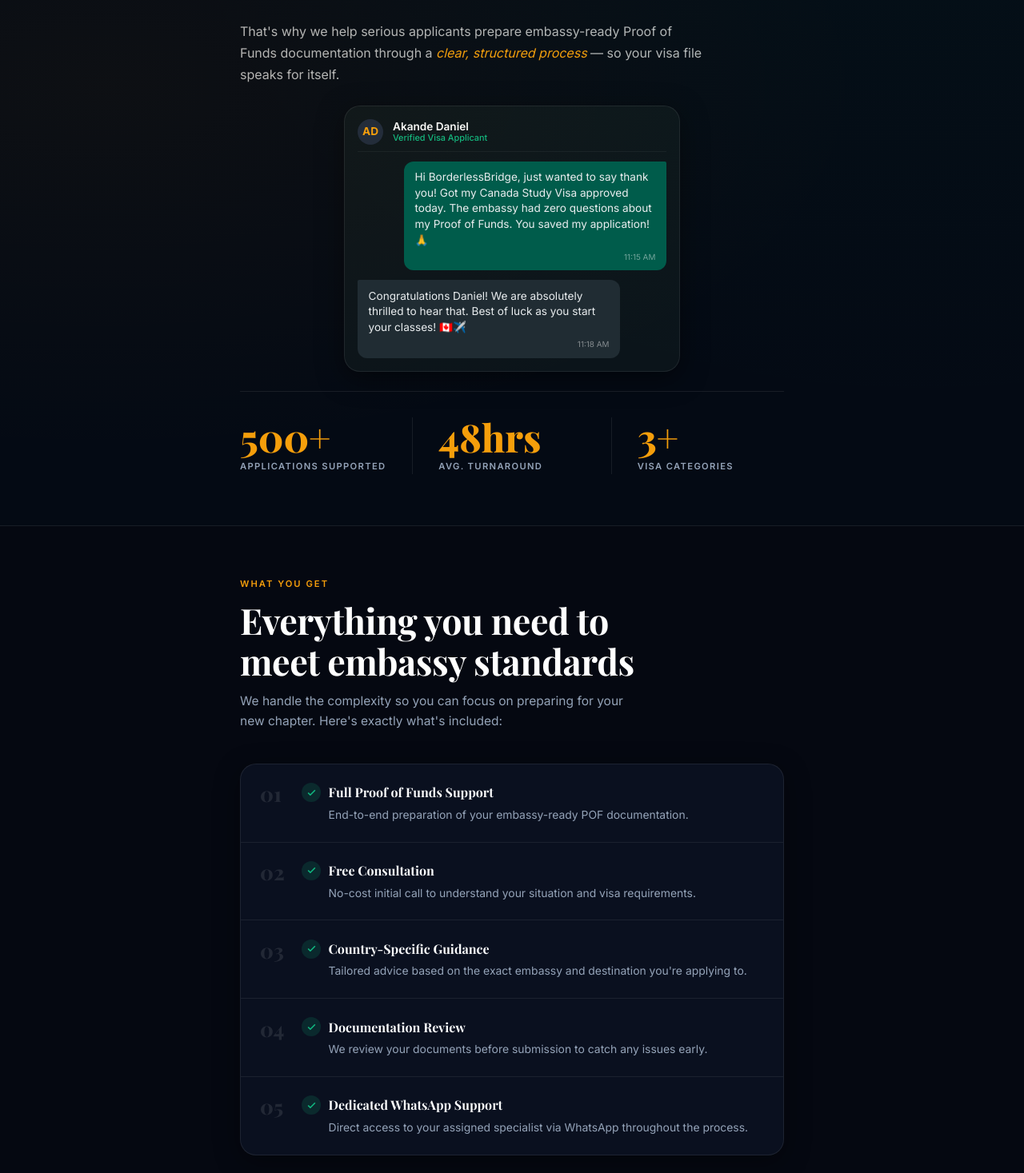
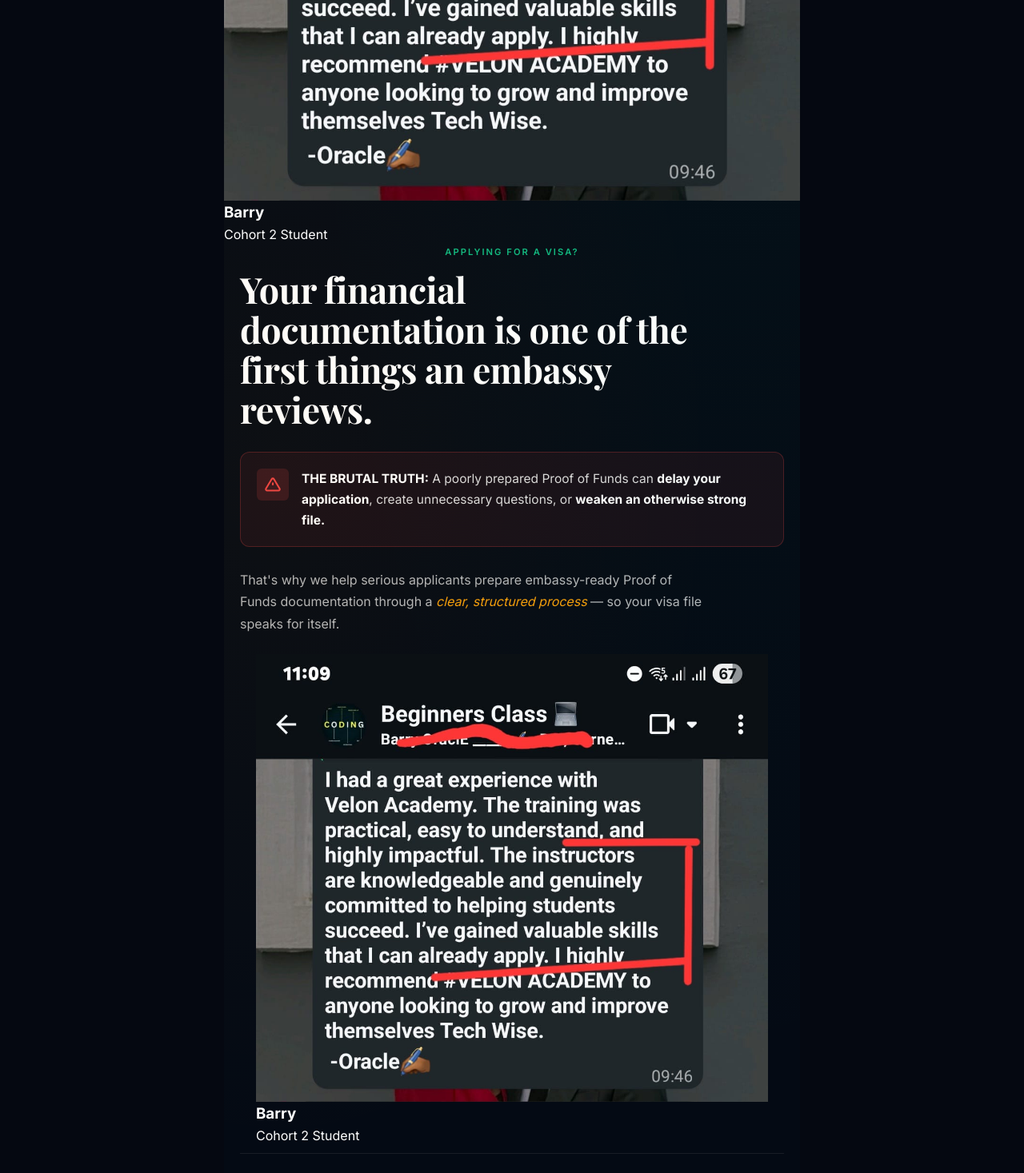
Before and after one commit to omidoyin/borderlessbridge_pof_eligibility_site, a Next.js app in the folder frontend/: page / in a window 1280 px wide. Shown: the part 2000-3467 px from the top of the page at 80% size. Built offline with nearby package versions, Linux system fonts and the light colour scheme; no server answers; a web font is replaced by a local one.

Commit message:
Added sample review images

```diff
--- a/frontend/components/RealitySection.tsx
+++ b/frontend/components/RealitySection.tsx
@@ -1,8 +1,20 @@
+'use client'
 import styles from "./RealitySection.module.css";
+import Image from "next/image";
 
 export default function RealitySection() {
   return (
-    <section className={`section-dark ${styles.section}`}>
+    <section className={`section-dark ${styles.section} container`}>
+        <div className="md:w-1/2 relative bg-slate-100 h-full">
+              <img src="/Testimonial_Barry.jpeg" alt="Lead Trainer Omidoyin Ayodeji" className=" inset-0 w-full h-full object-cover" onError={(e) => { e.currentTarget.src = "https://i.pravatar.cc/300?u=ayodeji" }} />
+              <div className="absolute inset-x-0 bottom-0 bg-gradient-to-t from-slate-900 via-slate-900/60 to-transparent p-6 text-white">
+                 <h3 className="text-xl font-serif font-black leading-tight uppercase">Barry</h3>
+                 <p className="text-orange-500 font-black uppercase tracking-widest text-[9px]">Cohort 2 Student</p>
+              </div>
+           </div>
+
+
+
       <div className="container">
         <span className={`eyebrow eyebrow-green text-center `} style={{ display: "block" }}>
           Applying for a Visa?
@@ -34,7 +46,7 @@
         </p>
 
         {/* Real Client Proof — WhatsApp Screenshot Mockup */}
-        <div className="wa-chat-mockup">
+        {/* <div className="wa-chat-mockup">
           <div className="wa-chat-header">
             <div className="wa-chat-avatar">AD</div>
             <div className="wa-chat-user">
@@ -50,7 +62,15 @@
             Congratulations Daniel! We are absolutely thrilled to hear that. Best of luck as you start your classes! 🇨🇦✈️
             <div className="wa-time">11:18 AM</div>
           </div>
-        </div>
+        </div> */}
+
+          <div className="md:w-1/2 relative bg-slate-100 h-full container">
+              <img src="/Testimonial_Barry.jpeg" alt="Lead Trainer Omidoyin Ayodeji" className=" inset-0 w-full h-full object-cover" onError={(e) => { e.currentTarget.src = "https://i.pravatar.cc/300?u=ayodeji" }} />
+              <div className="absolute inset-x-0 bottom-0 bg-gradient-to-t from-slate-900 via-slate-900/60 to-transparent p-6 text-white">
+                 <h3 className="text-xl font-serif font-black leading-tight uppercase">Barry</h3>
+                 <p className="text-orange-500 font-black uppercase tracking-widest text-[9px]">Cohort 2 Student</p>
+              </div>
+           </div>
 
         {/* Stats row */}
         <div className={styles.statsRow}>
--- a/frontend/components/RiskReversal.tsx
+++ b/frontend/components/RiskReversal.tsx
@@ -77,6 +77,14 @@
           </div>
         </div>
       </div>
+
+       <div className="md:w-1/2 relative bg-slate-100 h-full container">
+              <img src="/Testimonial_Barry.jpeg" alt="Lead Trainer Omidoyin Ayodeji" className=" inset-0 w-full h-full object-cover" onError={(e) => { e.currentTarget.src = "https://i.pravatar.cc/300?u=ayodeji" }} />
+              <div className="absolute inset-x-0 bottom-0 bg-gradient-to-t from-slate-900 via-slate-900/60 to-transparent p-6 text-white">
+                 <h3 className="text-xl font-serif font-black leading-tight uppercase">Barry</h3>
+                 <p className="text-orange-500 font-black uppercase tracking-widest text-[9px]">Cohort 2 Student</p>
+              </div>
+           </div>
     </section>
   );
 }
```
Also changed, not shown: frontend/public/Testimonial_Barry.jpeg (added).
